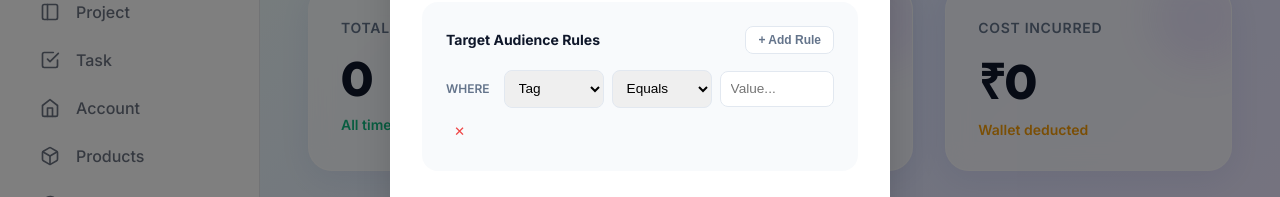
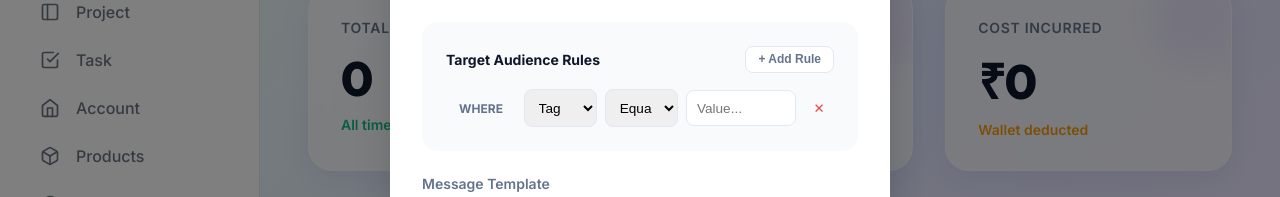
Before and after one commit to D4rk-Satan/mooncliq-orbit, a Next.js app: page /campaigns in a window 1280 px wide. Both pictures are taken after a click on the button "+ Create Broadcast". Shown: the part 253-450 px from the top of the page. Built offline with nearby package versions, Linux system fonts and the light colour scheme; no server answers; what aws-amplify would draw is missing.

Commit message:
fix: resolve query builder UI bugs and add all modules to dropdown

```diff
--- a/src/app/campaigns/page.js
+++ b/src/app/campaigns/page.js
@@ -230,6 +230,9 @@ export default function CampaignsPage() {
                   <select value={targetModule} onChange={e => setTargetModule(e.target.value)} style={{ width: '100%', padding: '0.75rem', borderRadius: '12px', border: '1px solid #e2e8f0', outline: 'none' }}>
                     <option value="Lead">Leads</option>
                     <option value="Account">Accounts</option>
+                    <option value="Deal">Deals</option>
+                    <option value="Product">Products</option>
+                    <option value="Task">Tasks</option>
                   </select>
                 </div>
               </div>
@@ -244,14 +247,14 @@ export default function CampaignsPage() {
 
                 <div style={{ display: 'flex', flexDirection: 'column', gap: '0.75rem' }}>
                   {customFilters.map((filter, index) => (
-                    <div key={filter.id} style={{ display: 'flex', gap: '0.5rem', alignItems: 'center', flexWrap: 'wrap' }}>
+                    <div key={filter.id} style={{ display: 'grid', gridTemplateColumns: '70px 1fr 1fr 1.5fr 30px', gap: '0.5rem', alignItems: 'center' }}>
                       {index === 0 ? (
-                         <span style={{ fontSize: '0.75rem', fontWeight: 600, color: theme.textSecondary, width: '50px' }}>WHERE</span>
+                         <div style={{ fontSize: '0.75rem', fontWeight: 700, color: theme.textSecondary, textAlign: 'center' }}>WHERE</div>
                       ) : (
                         <select
                           value={filter.logic}
                           onChange={(e) => updateFilter(filter.id, 'logic', e.target.value)}
-                          style={{ width: '60px', padding: '0.5rem', borderRadius: '8px', border: '1px solid #e2e8f0', outline: 'none', fontSize: '0.75rem', fontWeight: 'bold' }}
+                          style={{ width: '100%', padding: '0.6rem', borderRadius: '8px', border: '1px solid #e2e8f0', outline: 'none', fontSize: '0.75rem', fontWeight: 'bold' }}
                         >
                           <option value="AND">AND</option>
                           <option value="OR">OR</option>
@@ -261,7 +264,7 @@ export default function CampaignsPage() {
                       <select
                         value={filter.field}
                         onChange={(e) => updateFilter(filter.id, 'field', e.target.value)}
-                        style={{ flex: 1, minWidth: '100px', padding: '0.6rem', borderRadius: '8px', border: '1px solid #e2e8f0', outline: 'none', fontSize: '0.85rem' }}
+                        style={{ width: '100%', padding: '0.6rem', borderRadius: '8px', border: '1px solid #e2e8f0', outline: 'none', fontSize: '0.85rem' }}
                       >
                         <option value="tag">Tag</option>
                         <option value="stageId">Stage ID</option>
@@ -272,7 +275,7 @@ export default function CampaignsPage() {
                       <select
                         value={filter.operator}
                         onChange={(e) => updateFilter(filter.id, 'operator', e.target.value)}
-                        style={{ flex: 1, minWidth: '100px', padding: '0.6rem', borderRadius: '8px', border: '1px solid #e2e8f0', outline: 'none', fontSize: '0.85rem' }}
+                        style={{ width: '100%', padding: '0.6rem', borderRadius: '8px', border: '1px solid #e2e8f0', outline: 'none', fontSize: '0.85rem' }}
                       >
                         <option value="equals">Equals</option>
                         <option value="contains">Contains</option>
@@ -283,7 +286,7 @@ export default function CampaignsPage() {
                         value={filter.value}
                         onChange={(e) => updateFilter(filter.id, 'value', e.target.value)}
                         placeholder="Value..."
-                        style={{ flex: 1.5, minWidth: '100px', padding: '0.6rem', borderRadius: '8px', border: '1px solid #e2e8f0', outline: 'none', fontSize: '0.85rem' }}
+                        style={{ width: '100%', padding: '0.6rem', borderRadius: '8px', border: '1px solid #e2e8f0', outline: 'none', fontSize: '0.85rem' }}
                       />
 
                       <button type="button" onClick={() => removeFilter(filter.id)} style={{ background: 'transparent', border: 'none', color: '#ef4444', cursor: 'pointer', padding: '0.5rem', display: 'flex', alignItems: 'center', justifyContent: 'center' }}>
```
